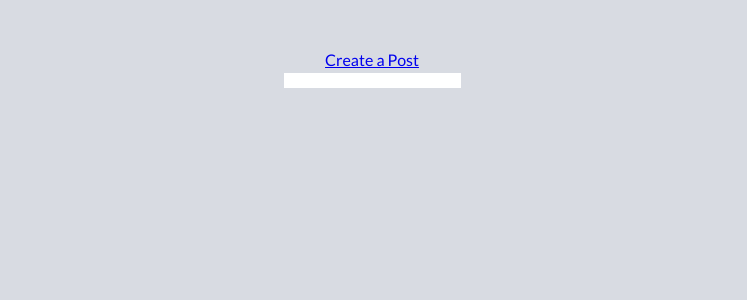
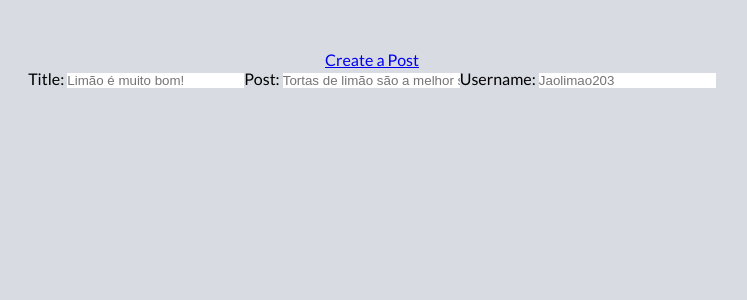
Before and after one commit to jvgalvao14/Learning-React-App, a React (Create React App) app in the folder client/: page /createpost in a window 1280 px wide. Shown: the top 300 px of the page, without its empty margins (268-1015 px from the left). Built offline with nearby package versions, Linux system fonts and the light colour scheme.

Commit message:
CreatePost form creation

```diff
--- a/client/package.json
+++ b/client/package.json
@@ -7,6 +7,7 @@
     "@testing-library/react": "^11.1.0",
     "@testing-library/user-event": "^12.1.10",
     "axios": "^0.21.1",
+    "formik": "^2.2.6",
     "react": "^17.0.2",
     "react-dom": "^17.0.2",
     "react-icons": "^4.2.0",
--- a/client/src/pages/CreatePost.js
+++ b/client/src/pages/CreatePost.js
@@ -1,9 +1,31 @@
 import React from "react";
+import { Formik, Form, Field, ErrorMessage } from "formik";
 
 function CreatePost() {
     return (
-        <div>
-            <input type="text" />
+        <div className="createPostPage">
+            <Formik>
+                <Form>
+                    <label htmlFor="title">Title: </label>
+                    <Field
+                        id="inputCreatePost"
+                        name="title"
+                        placeholder="Limão é muito bom!"
+                    />
+                    <label htmlFor="title">Post: </label>
+                    <Field
+                        id="inputCreatePost"
+                        name="postText"
+                        placeholder="Tortas de limão são a melhor sobremesa!"
+                    />
+                    <label htmlFor="title">Username: </label>
+                    <Field
+                        id="inputCreatePost"
+                        name="username"
+                        placeholder="Jaolimao203"
+                    />
+                </Form>
+            </Formik>
         </div>
     );
 }
```
Also changed, not shown: 1 other file (tests, documents, lock files or other folders).
